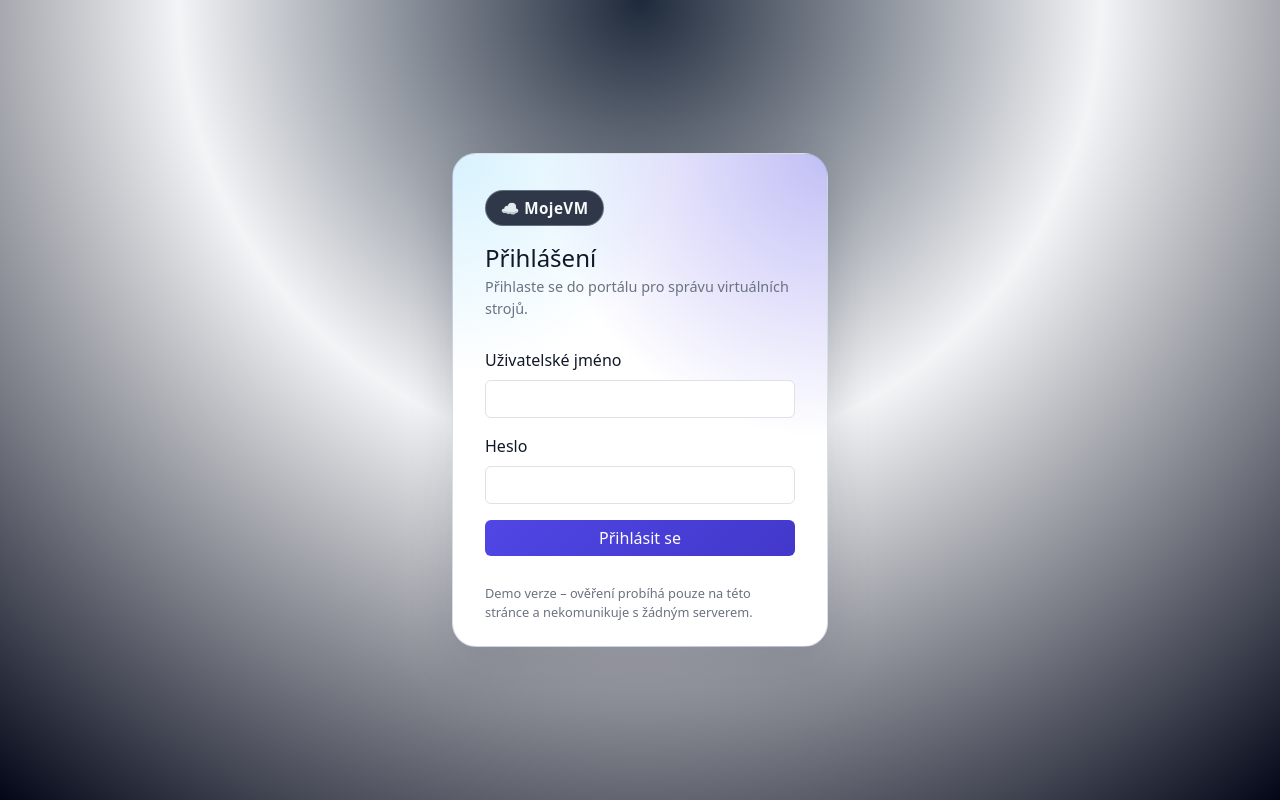
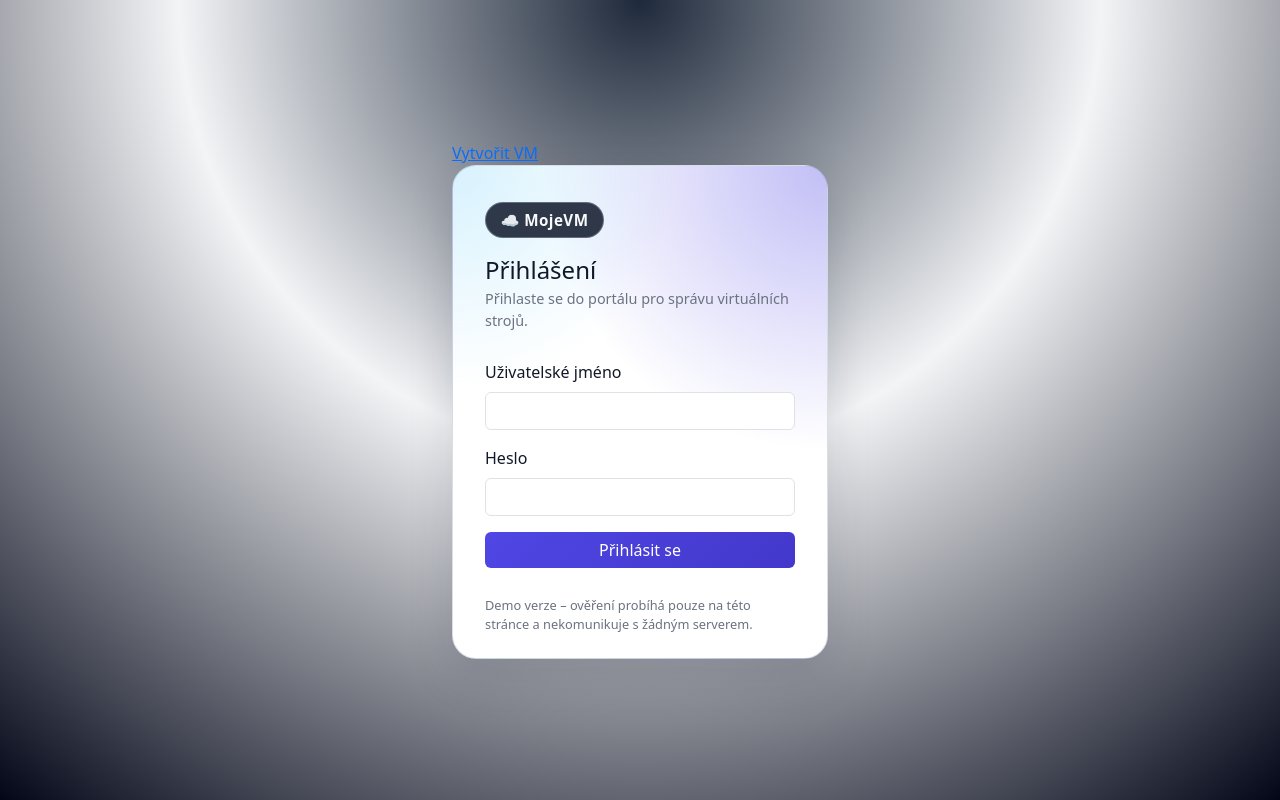
Before and after one commit to Vjisa/vjisa.com, a plain HTML site: page index.html in a window 1280 px wide. Drawn offline with nearby package versions, Linux system fonts and the light colour scheme.

Commit message:
Update index.html

```diff
--- a/index.html
+++ b/index.html
@@ -10,6 +10,8 @@
 </head>
 <body class="theme-light auth-page">
   <main class="auth-wrapper">
+    <a href="vm.html">Vytvořit VM</a>
+
     <div class="auth-card">
       <div class="auth-logo">☁️ MojeVM</div>
       <h1>Přihlášení</h1>
```
